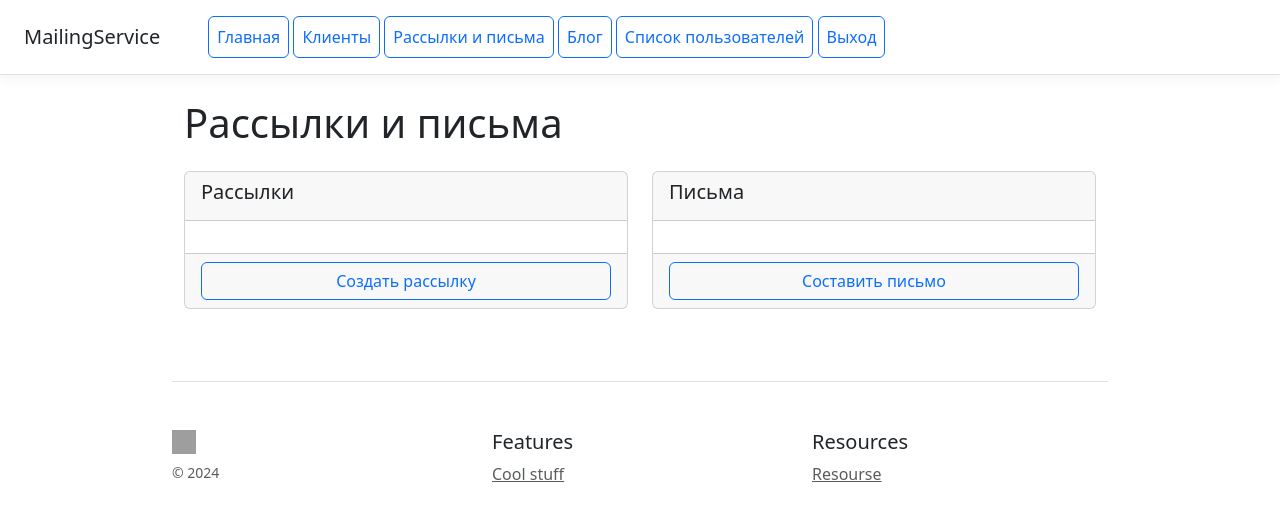
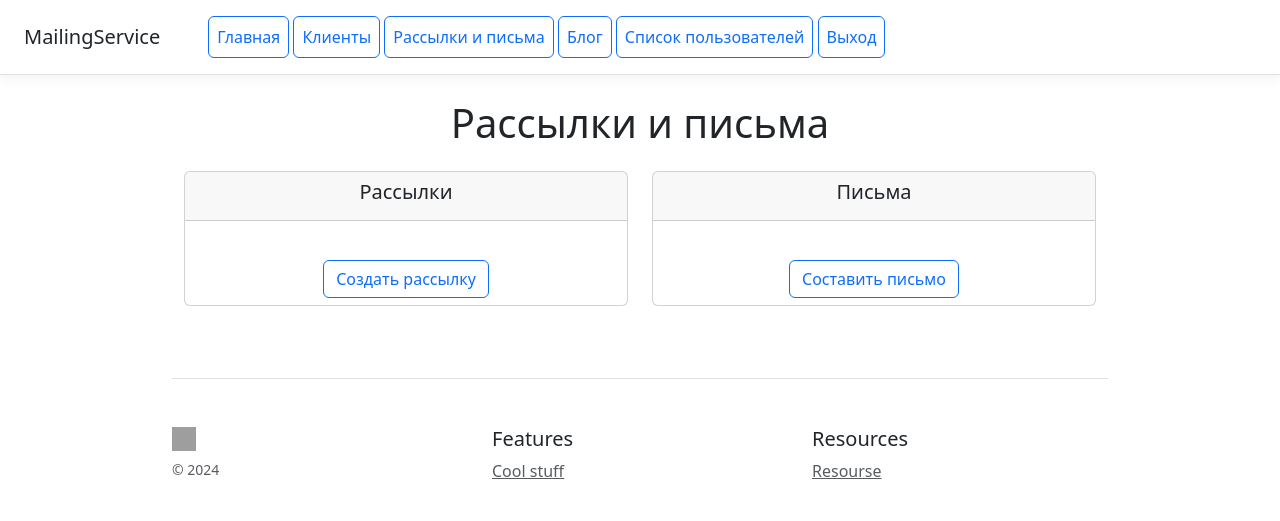
Before and after one commit to Bloodimirg/MailingService, a Django app: page /dashboard/ in a window 1280 px wide. Shown: the top 521 px of the page. Run offline with Django 5.2, Linux system fonts and the light colour scheme; the visitor is signed in with stand-in values (Sample User, id 1); data that the repository does not hold is empty; parts of the project's set-up code (start-up, migrations or seed data) failed here and were passed over; some libraries are stand-ins or nearby versions; grey boxes are pictures that could not be loaded.

Commit message:
редактирование размещения элементов

```diff
--- a/boat/templates/boat/dashboard.html
+++ b/boat/templates/boat/dashboard.html
@@ -2,12 +2,12 @@
 
 {% block content %}
 <div class="container mt-4">
-    <h1 class="mb-4">Рассылки и письма</h1>
+    <h1 class="mb-4 text-center">Рассылки и письма</h1>
     <div class="row">
         <div class="col-md-6">
             <div class="card mb-4">
                 <div class="card-header">
-                    <h2 class="h5">Рассылки</h2>
+                    <h2 class="h5 text-center">Рассылки</h2>
                 </div>
                 <div class="card-body">
                     <ul class="list-group list-group-flush">
@@ -28,15 +28,15 @@
 
                     </ul>
                 </div>
-                <div class="card-footer">
-                    <a class="btn btn-outline-primary w-100" href="{% url 'boat:mailing-create' %}">Создать рассылку</a>
+                <div class="btn">
+                    <a class="btn btn-outline-primary" href="{% url 'boat:mailing-create' %}">Создать рассылку</a>
                 </div>
             </div>
         </div>
         <div class="col-md-6">
             <div class="card mb-4">
                 <div class="card-header">
-                    <h2 class="h5">Письма</h2>
+                    <h2 class="h5 text-center">Письма</h2>
                 </div>
                 <div class="card-body">
                     <ul class="list-group list-group-flush">
@@ -49,8 +49,8 @@
                         {% endfor %}
                     </ul>
                 </div>
-                <div class="card-footer">
-                    <a class="btn btn-outline-primary w-100" href="{% url 'boat:message-create' %}">Составить письмо</a>
+                <div class="btn">
+                    <a class="btn btn-outline-primary" href="{% url 'boat:message-create' %}">Составить письмо</a>
                 </div>
             </div>
         </div>
```
